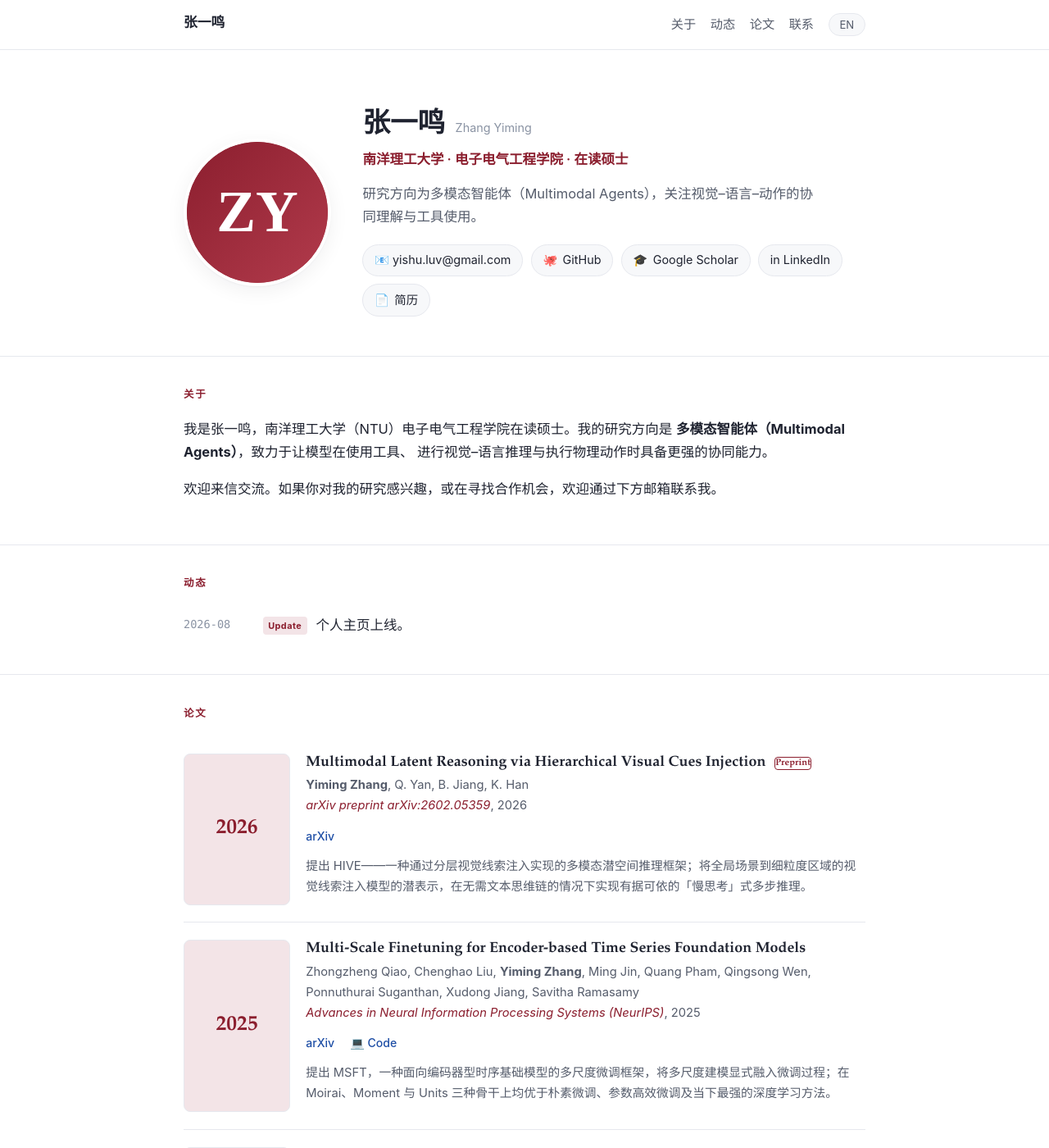
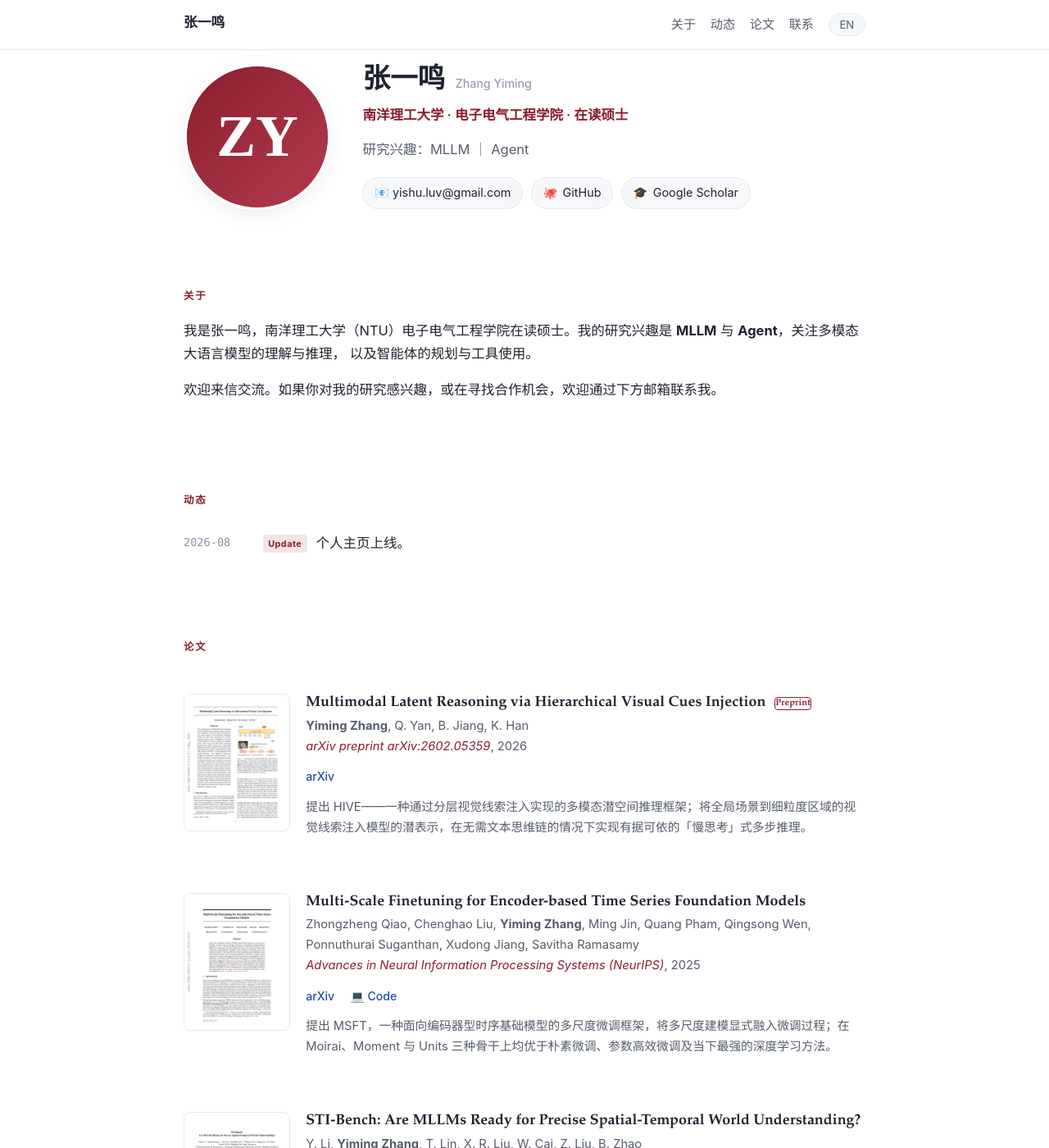
Before and after one commit to zhangym0213/zhangym0213.github.io, a Jekyll site: the page built from index.html, in a window 1280 px wide and 1400 px high. Shown: the whole window at 82% size. Built offline with Jekyll 4.4.1, drawn with Linux system fonts in a browser that asks for light colours.

Commit message:
revise: MSc / MLLM|Agent interests / drop separators / drop LinkedIn & CV / arXiv first-page pub covers

```diff
--- a/_config.yml
+++ b/_config.yml
@@ -17,7 +17,6 @@ default_lang: zh
 github_username: zhangym0213
 google_scholar: "https://scholar.google.com/citations?user=tNrIGxYAAAAJ"
 twitter_username: ""      # 可选 / optional
-linkedin_username: ""     # 可选 / optional
 
 # ===== Jekyll 构建设置 / Build settings =====
 markdown: kramdown
--- a/_data/publications.yml
+++ b/_data/publications.yml
@@ -4,6 +4,7 @@
 
 - title: "Multimodal Latent Reasoning via Hierarchical Visual Cues Injection"
   authors: "Yiming Zhang, Q. Yan, B. Jiang, K. Han"
+  thumb: "/assets/img/pubs/hive.png"
   venue: "arXiv preprint arXiv:2602.05359"
   year: 2026
   highlight: "Preprint"
@@ -14,6 +15,7 @@
 
 - title: "STI-Bench: Are MLLMs Ready for Precise Spatial-Temporal World Understanding?"
   authors: "Y. Li, Yiming Zhang, T. Lin, X. R. Liu, W. Cai, Z. Liu, B. Zhao"
+  thumb: "/assets/img/pubs/stibench.png"
   venue: "IEEE/CVF International Conference on Computer Vision (ICCV)"
   year: 2025
   link: "https://arxiv.org/abs/2503.23765"
@@ -24,6 +26,7 @@
 
 - title: "Multi-Scale Finetuning for Encoder-based Time Series Foundation Models"
   authors: "Zhongzheng Qiao, Chenghao Liu, Yiming Zhang, Ming Jin, Quang Pham, Qingsong Wen, Ponnuthurai Suganthan, Xudong Jiang, Savitha Ramasamy"
+  thumb: "/assets/img/pubs/msft.png"
   venue: "Advances in Neural Information Processing Systems (NeurIPS)"
   year: 2025
   link: "https://arxiv.org/abs/2506.14087"
--- a/_includes/about.html
+++ b/_includes/about.html
@@ -5,15 +5,15 @@
     </h2>
     <div class="about">
       <p class="zh">
-        我是张一鸣，南洋理工大学（NTU）电子电气工程学院在读硕士。我的研究方向是
-        <strong>多模态智能体（Multimodal Agents）</strong>，致力于让模型在使用工具、
-        进行视觉–语言推理与执行物理动作时具备更强的协同能力。
+        我是张一鸣，南洋理工大学（NTU）电子电气工程学院在读硕士。我的研究兴趣是
+        <strong>MLLM</strong> 与 <strong>Agent</strong>，关注多模态大语言模型的理解与推理，
+        以及智能体的规划与工具使用。
       </p>
       <p class="en">
-        I am Yiming Zhang, an MEng student in the School of Electrical &amp; Electronic
-        Engineering at Nanyang Technological University (NTU). My research focuses on
-        <strong>multimodal agents</strong>, aiming to equip models with stronger synergy
-        among tool use, vision–language reasoning, and physical action execution.
+        I am Yiming Zhang, an MSc student in the School of Electrical &amp; Electronic
+        Engineering at Nanyang Technological University (NTU). My research interests lie in
+        <strong>MLLM</strong> and <strong>Agent</strong>, focusing on the understanding and
+        reasoning of multimodal large language models, as well as the planning and tool use of agents.
       </p>
       <p class="zh">
         欢迎来信交流。如果你对我的研究感兴趣，或在寻找合作机会，欢迎通过下方邮箱联系我。
--- a/_includes/hero.html
+++ b/_includes/hero.html
@@ -9,11 +9,11 @@
       </h1>
       <p class="affil">
         <span class="zh">南洋理工大学 · 电子电气工程学院 · 在读硕士</span>
-        <span class="en">MEng Student, School of Electrical &amp; Electronic Engineering, NTU</span>
+        <span class="en">MSc Student, School of Electrical &amp; Electronic Engineering, NTU</span>
       </p>
       <p class="lead">
-        <span class="zh">研究方向为多模态智能体（Multimodal Agents），关注视觉–语言–动作的协同理解与工具使用。</span>
-        <span class="en">My research interest lies in <strong>multimodal agents</strong>, with a focus on vision–language–action understanding and tool use.</span>
+        <span class="zh">研究兴趣：MLLM ｜ Agent</span>
+        <span class="en">Research interests: MLLM | Agent</span>
       </p>
       <div class="links">
         <a class="chip" href="mailto:{{ site.email }}">
@@ -29,12 +29,6 @@
           🎓 <span class="zh">Google Scholar</span><span class="en">Scholar</span>
         </a>
         {% endif %}
-        {% if site.linkedin_username %}
-        <a class="chip" href="https://linkedin.com/in/{{ site.linkedin_username }}" target="_blank" rel="noopener">
-          in&nbsp;LinkedIn
-        </a>
-        {% endif %}
-        <a class="chip" href="{{ '/cv.pdf' | relative_url }}">📄 <span class="zh">简历</span><span class="en">CV</span></a>
       </div>
     </div>
   </div>
--- a/assets/css/style.css
+++ b/assets/css/style.css
@@ -104,8 +104,8 @@ body.lang-en .zh { display: none !important; }
 .chip:hover { border-color: var(--accent); color: var(--accent); text-decoration: none; }
 
 /* ===== Sections ===== */
-section { padding: 2.4rem 0; border-top: 1px solid var(--border); }
-section:first-of-type { border-top: none; }
+section { padding: 3rem 0; }
+section:first-of-type { padding-top: 1rem; }
 .section-title {
   font-family: var(--mono); font-size: .78rem; letter-spacing: .14em;
   text-transform: uppercase; color: var(--accent);
@@ -116,9 +116,9 @@ section:first-of-type { border-top: none; }
 .news-list { list-style: none; padding: 0; margin: 0; }
 .news-list li {
   display: grid; grid-template-columns: 84px 1fr; gap: .8rem;
-  padding: .5rem 0; border-bottom: 1px dashed var(--border);
+  padding: .6rem 0;
 }
-.news-list li:last-child { border-bottom: none; }
+.news-list li + li { }
 .news-date { color: var(--muted); font-family: var(--mono); font-size: .85rem; padding-top: .15rem; }
 .news-tag {
   display: inline-block; font-size: .68rem; font-weight: 700;
@@ -130,9 +130,9 @@ section:first-of-type { border-top: none; }
 /* ===== Publications ===== */
 .pub {
   display: grid; grid-template-columns: 130px 1fr; gap: 1.2rem;
-  padding: 1.3rem 0; border-bottom: 1px solid var(--border);
+  padding: 1.8rem 0;
 }
-.pub:last-child { border-bottom: none; }
+.pub + .pub { }
 .pub-thumb { width: 100%; border-radius: 8px; border: 1px solid var(--border); }
 .pub h3 { margin-bottom: .25rem; }
 .pub h3 a { color: var(--text); }
```
Also changed, not shown: assets/img/pubs/hive.png (added), assets/img/pubs/msft.png (added), assets/img/pubs/stibench.png (added).
